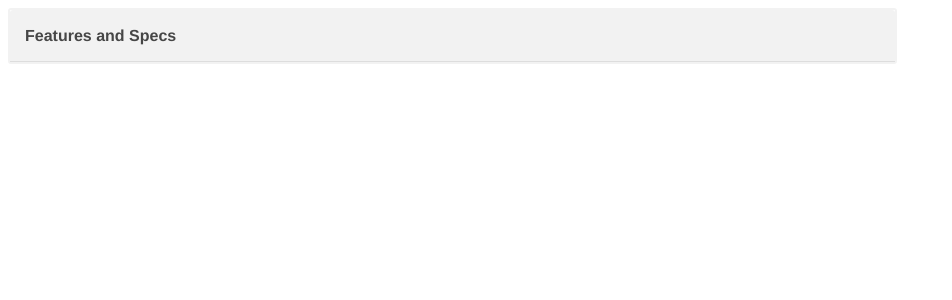
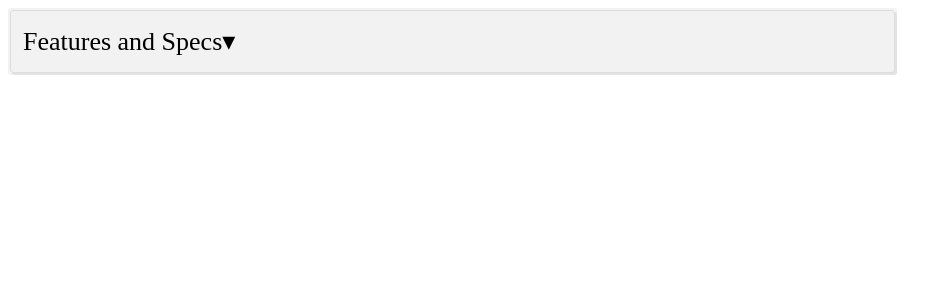
Before and after one commit to hrr37-team-bender/chagilguiab-FAQ-service, a React app: page / in a window 1280 px wide. Shown: the top 300 px of the page, without its empty margins (0-952 px from the left). Built offline with nearby package versions, Linux system fonts and the light colour scheme; the HTML template or start-up script is replaced by a standard one.

Commit message:
restyles FeaturesandSpecs title to match Ratings&Reviews

```diff
--- a/client/src/css-modules/index.css
+++ b/client/src/css-modules/index.css
@@ -5,9 +5,17 @@
 }
 
 .container-panel {
-  margin-top: 0;
-  font-size: 16px;
+  display:block;
+  padding: 15px 12px;
+  font-size: 26px;
+  border: 1px solid #DDDDDD;
+  border-radius: 3px;
+  cursor: pointer;
+  background-color: #F2F2F2;
+  box-shadow: 2px 2px #E3E3E3;
   font-weight: 500;
+  text-size-adjust: 100%;
+  width: 100%;
   margin-block-end:0px;
   margin-block-start:0px;
   margin-bottom:0px;
@@ -16,30 +24,7 @@
   margin-left:0px;
   margin-right:0px;
   margin-top:0px;
-  text-size-adjust: 100%;
-  width: 100%;
-  background-color:  rgb(242, 242, 242);
-  border-bottom-color:  rgb(221, 221, 221);
-  border-bottom-style: solid;
-  border-bottom-width: 1px;
-  border-left-color: rgb(221, 221, 221);
-  border-right-color: rgb(221, 221, 221);
-  border-top-color: rgb(221, 221, 221);
   border-top-left-radius: 3px;
   border-top-right-radius:3px;
   box-sizing:border-box;
-  color:rgb(70, 70, 70);
-  display:block;
-  font-family:"Helvetica Neue", Helvetica, Arial, sans-serif;
-  font-size:16px;
-  font-weight: 600;
-  height: 52px;
-  line-height: 21px;
-  padding-bottom: 15px;
-  padding-left: 15px;
-  padding-right: 15px;
-  padding-top: 15px;
-  -webkit-font-smoothing: antialiased;
-  -webkit-tap-highlight-color: rgba(0, 0, 0, 0);
-  cursor: pointer;
 }
--- a/client/src/index.jsx
+++ b/client/src/index.jsx
@@ -21,7 +21,7 @@ class FeaturesSpecs extends React.Component {
   render () {
     return (
       <div className="main-container">
-        <h4 className="container-panel" onClick={()=> this.toggleList()}>Features and Specs</h4>
+        <h4 className="container-panel" onClick={()=> this.toggleList()}>Features and Specs<span className="floatRight">&#9662;</span></h4>
         {this.state.listOpen
           ? <Faq />
           : null
```
